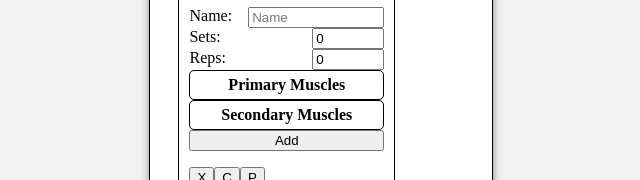
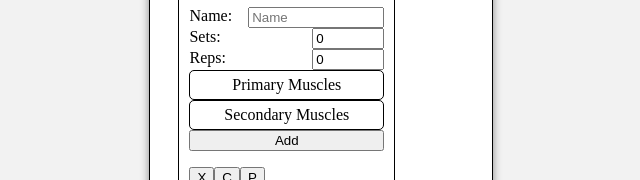
Before and after one commit to EddV99/workout-stats, a React (Vite) app: page / in a window 1280 px wide. Both pictures are taken after a click on the button "Add a day". Shown: the part 220-400 px from the top of the page, without its empty margins (319-959 px from the left). Built offline with nearby package versions, Linux system fonts and the light colour scheme.

Commit message:
fix mouse clicking issue

```diff
--- a/src/components/MuscleGroupSelection/MuscleGroupSelection.module.css
+++ b/src/components/MuscleGroupSelection/MuscleGroupSelection.module.css
@@ -1,7 +1,7 @@
 #container {
   border: 1px solid;
   border-radius: 5px;
-  font-weight: bold;
+  font-size: 1.0rem;
   text-align: center;
   padding: 5px;
 }
--- a/src/components/MuscleGroupSelection/MuscleGroupSelection.tsx
+++ b/src/components/MuscleGroupSelection/MuscleGroupSelection.tsx
@@ -20,9 +20,9 @@ function MuscleGroupSelection({ label, selection, setSelection }: Props) {
       }
     };
 
-    document.addEventListener("mousedown", handleOutsideClick);
+    document.addEventListener("mouseup", handleOutsideClick);
     return () => {
-      document.removeEventListener("mousedown", handleOutsideClick);
+      document.removeEventListener("mouseup", handleOutsideClick);
     };
   }, []);
 
```
